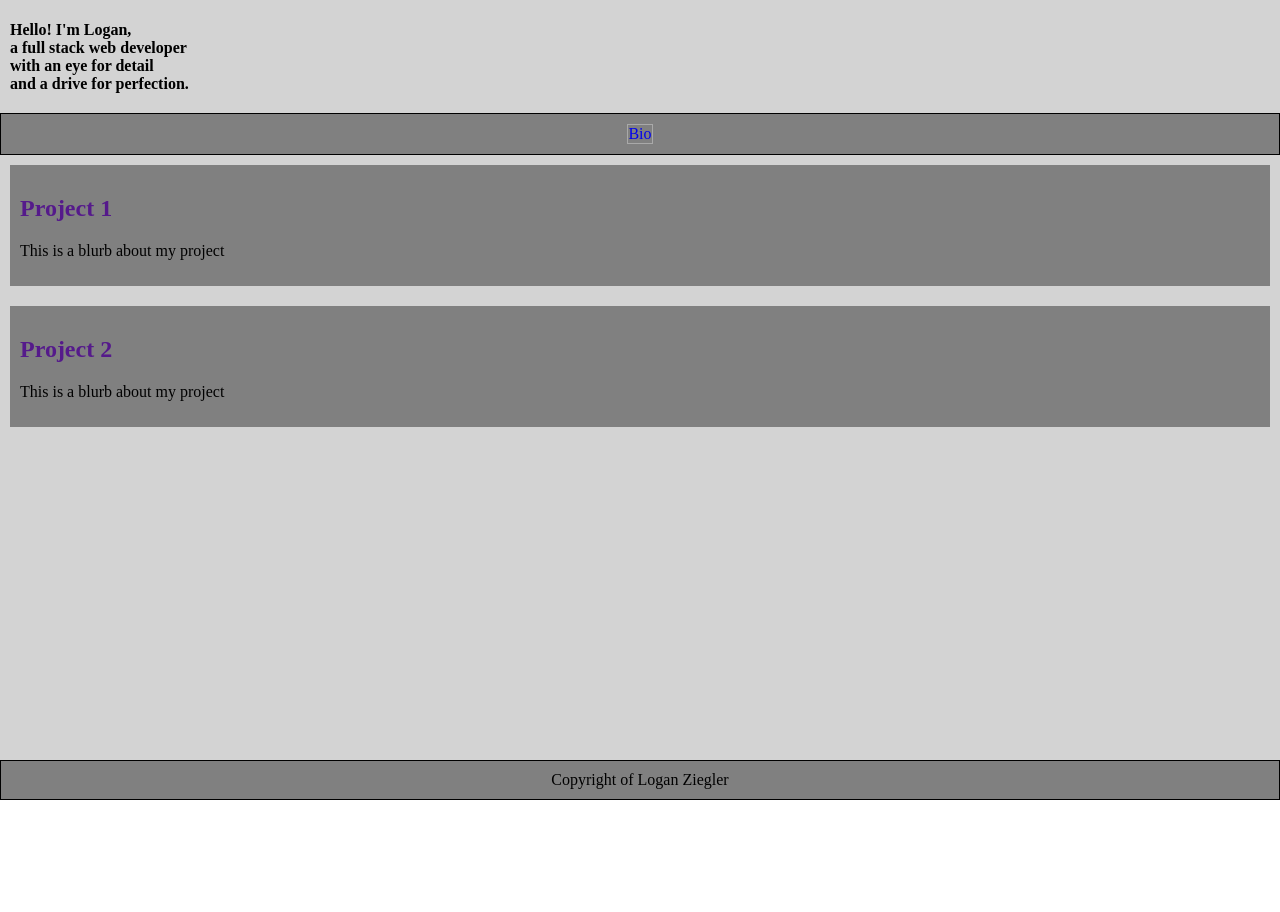
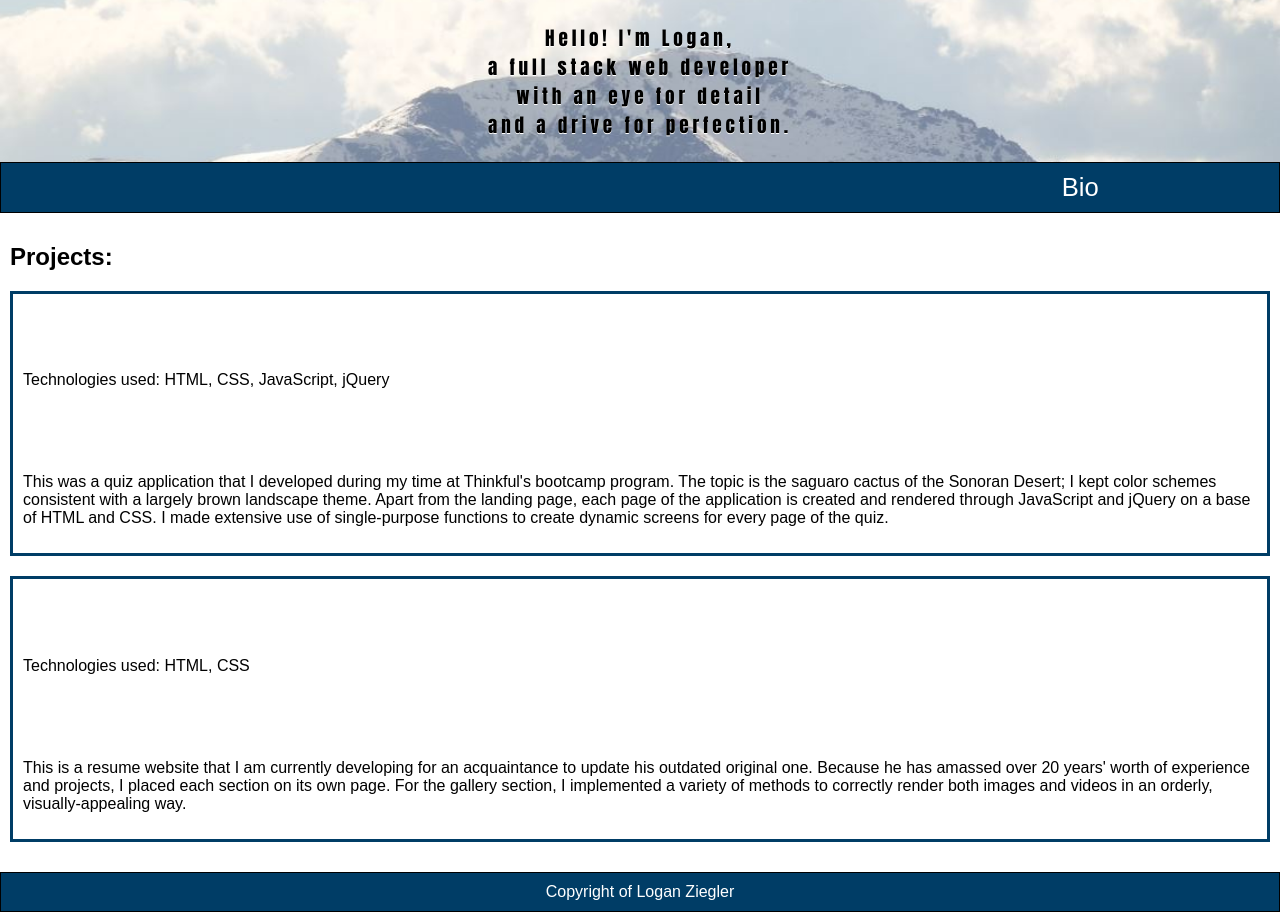
Before and after one commit to hypo644/portfolioSite, a plain HTML site: page projects.html in a window 1280 px wide. Before the commit the page ends 800 px from the top, so only its background shows below. Drawn offline with Linux system fonts and the light colour scheme.

Commit message:
Modified three main files and added a pic to Media

```diff
--- a/index.css
+++ b/index.css
@@ -1,65 +1,111 @@
 /* Style sheet for index.html */
 
-html, body, header, nav, main, section, footer {
+html {
 	display: flex;
-	/*height: auto;*/
+	min-height: 100vh;
+	margin: 0;
+	flex-direction: column;
+	font-family: Judson, Arial, sans-serif;
 }
 
-nav, footer {
+body {
+	display: flex;
+	min-height: 100vh;
+	margin: 0;
+	flex-direction: column;
+}
+
+header {
+	display: flex;
+	justify-content: center;
+	text-align: center;
+	background: rgba(0, 0, 0, .2) url('Media/heroBackground.JPG') no-repeat center;
+	background-size: cover;
+	padding: 10px;
+	text-shadow: 0 1px 0 white;
+}
+
+h1 {
+	/* font-weight: bold; */
+	font: 5vw Philosopher, Acme, Vollkdrn, Impact, Quando, Palatino, sans-serif;
+	letter-spacing: .2em;
+}
+
+
+nav {
 	border: 1px solid black;
-	justify-content: center;
+	/* justify-content: center; */
+	justify-content: flex-end;
+	display: flex;
+	flex-direction: row;
+	background-color: #003D66;
+	padding: 10px;
+	font: caption;
+	font-size: 5vw;
 }
-/*
-header {
-	justify-content: flex-end;
-	text-align: right;
-}
-*/
+
 .navDiv {
-	border: 1px solid darkgrey;
+	/* border: 1px solid darkgrey; */
+	border-radius: 4px;
+	width: 30%;
+	text-align: center;
+	/* background-color: #013B7F; beige; #F5F5DC; */
+	/* background-color: white; */
 }
 
 div a {
 	text-decoration: none;
+	color: white;
 }
 
-html, body {
-	min-height: 100vh;
-	margin: 0;
+div a:visited {
+	color: white;
 }
 
-header, nav, main, .project, section, footer {
+main {
+	display: flex;
+	flex: 1;
+	flex-direction: column;
+	/* background-color: #E4F0FF; */
+	background-color: white;
 	padding: 10px;
 }
-/*
-header, nav, main, footer {
-	height: auto;
-}
-*/
-html, body, main, section {
+
+section {
+	display: flex;
 	flex-direction: column;
+	background-color: white;
+	padding: 10px;
 }
 
 .project {
 	margin-bottom: 20px;
+	/* background-color: white; */
+	padding: 10px;
+	border: 3px solid #003D66;
 }
 
-nav {
-	flex-direction: row;
+footer {
+	display: flex;
+	background-color: #003D66;
+	padding: 10px;
+	border: 1px solid black;
+	justify-content: center;
+	color: white;
 }
 
-nav, footer, .project {
-	background-color: grey;
+@media screen and (min-width: 1024px) {
+
+	h1 {
+		font-size: 1.5vw;
+	}
+
+	nav {
+		font-size: 2vw;
+	}
+
+	nav div a {
+		width: 100%;
+	}
+
 }
-
-header, main, section {
-	background-color: lightgrey;
-}
-
-header {
-	font-size: 50%;
-}
-
-main {
-	flex: 1;
-}
--- a/projects.html
+++ b/projects.html
@@ -23,14 +23,22 @@
 
 		<main role="main" class="main">
 
+			<h2>Projects:</h2>
+
 			<div class="project">
-				<h2><a href="">Project 1</a></h2>
-				<p>This is a blurb about my project</p>
+				<h2><a href="">Quiz App</a></h2>
+				<p>Technologies used: HTML, CSS, JavaScript, jQuery</p>
+				<p><a href="https://hypo644.github.io/quizAppSonoranDesert/">Link to live app</a></p>
+				<p><a href="https://github.com/hypo644/quizAppSonoranDesert">Link to repo</a></p>
+				<p>This was a quiz application that I developed during my time at Thinkful's bootcamp program. The topic is the saguaro cactus of the Sonoran Desert; I kept color schemes consistent with a largely brown landscape theme. Apart from the landing page, each page of the application is created and rendered through JavaScript and jQuery on a base of HTML and CSS. I made extensive use of single-purpose functions to create dynamic screens for every page of the quiz.</p>
 			</div>
 
 			<div class="project">
-				<h2><a href="">Project 2</a></h2>
-				<p>This is a blurb about my project</p>
+				<h2><a href="">Chris' Resume Website</a></h2>
+				<p>Technologies used: HTML, CSS</p>
+				<p><a href="https://hypo644.github.io/Website-His/">Link to live site</a></p>
+				<p><a href="https://github.com/hypo644/Website-His">Link to repo</a></p>
+				<p>This is a resume website that I am currently developing for an acquaintance to update his outdated original one. Because he has amassed over 20 years' worth of experience and projects, I placed each section on its own page. For the gallery section, I implemented a variety of methods to correctly render both images and videos in an orderly, visually-appealing way.</p>
 			</div>
 
 		</main>
```
Also changed, not shown: index.html (+2 -0 lines), Media/heroBackground.JPG (added).
